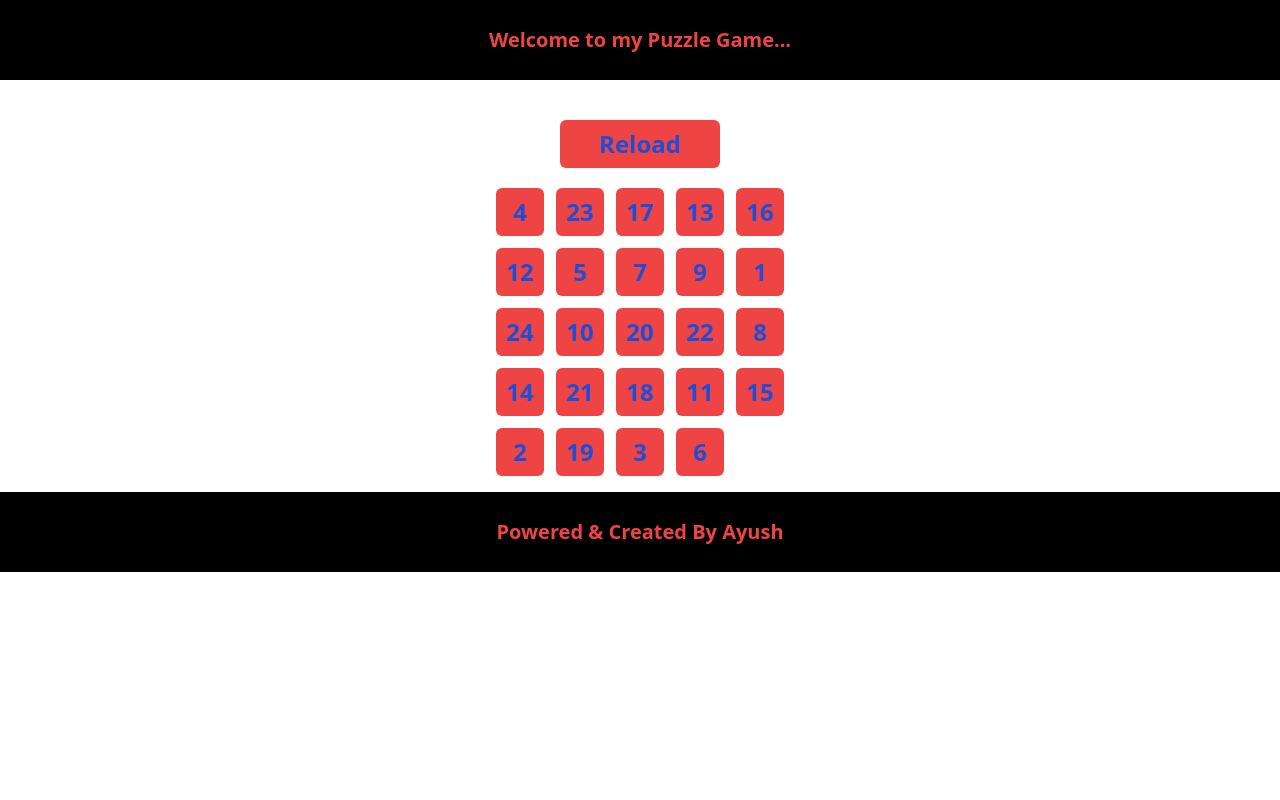
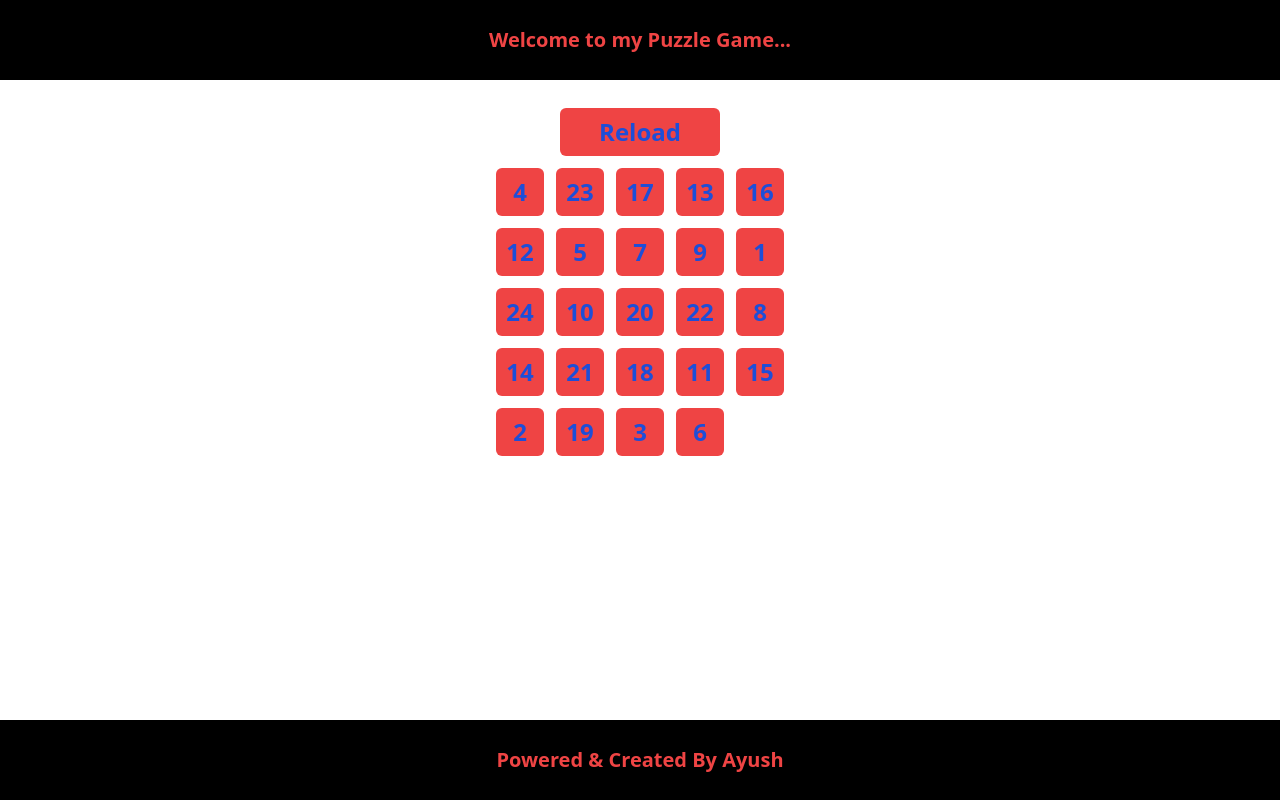
Before and after one commit to AyushVerma87654/Slide-PuzzleGame, a React (Vite) app: page /puzzle5 in a window 1280 px wide. Built offline with nearby package versions, Linux system fonts and the light colour scheme.

Commit message:
Puzzle 5 layout small change

```diff
--- a/src/Footer.tsx
+++ b/src/Footer.tsx
@@ -3,7 +3,7 @@ import Heading from "./Heading";
 
 const Footer = () => {
   return (
-    <div className="h-20 w-full">
+    <div className="fixed bottom-0 h-20 w-full">
       <Heading className="h-full text-blue-500 bg-black text-xl">
         Powered & Created By Ayush
       </Heading>
--- a/src/Puzzle5.tsx
+++ b/src/Puzzle5.tsx
@@ -38,7 +38,7 @@ const Puzzle5: FC<Puzzle5Props> = () => {
   const handleReloadClick = () => {
     setResult(false);
     setReverse(false);
-    setTotalNumbers(numbers2());
+    setTotalNumbers(numbers5());
   };
 
   useEffect(() => {
@@ -72,8 +72,8 @@ const Puzzle5: FC<Puzzle5Props> = () => {
   }, [totalNumbers]);
 
   return (
-    <div className="flex flex-col items-center justify-center pb-4">
-      <div className="h-20 mt-5 flex flex-col items-center justify-center">
+    <div className="flex flex-col items-center justify-center">
+      <div className="h-20 mt-2 flex flex-col items-center justify-center">
         <div className="h-10 w-40">
           <Button onClick={handleReloadClick} type="button">
             Reload
@@ -89,7 +89,7 @@ const Puzzle5: FC<Puzzle5Props> = () => {
       </div>
       {result && <Result />}
       {!result && (
-        <div className="mt-2">
+        <div>
           <div className="grid grid-cols-5 gap-3">
             {totalNumbers.map((item, index) => (
               <DisplayPuzzle
```
